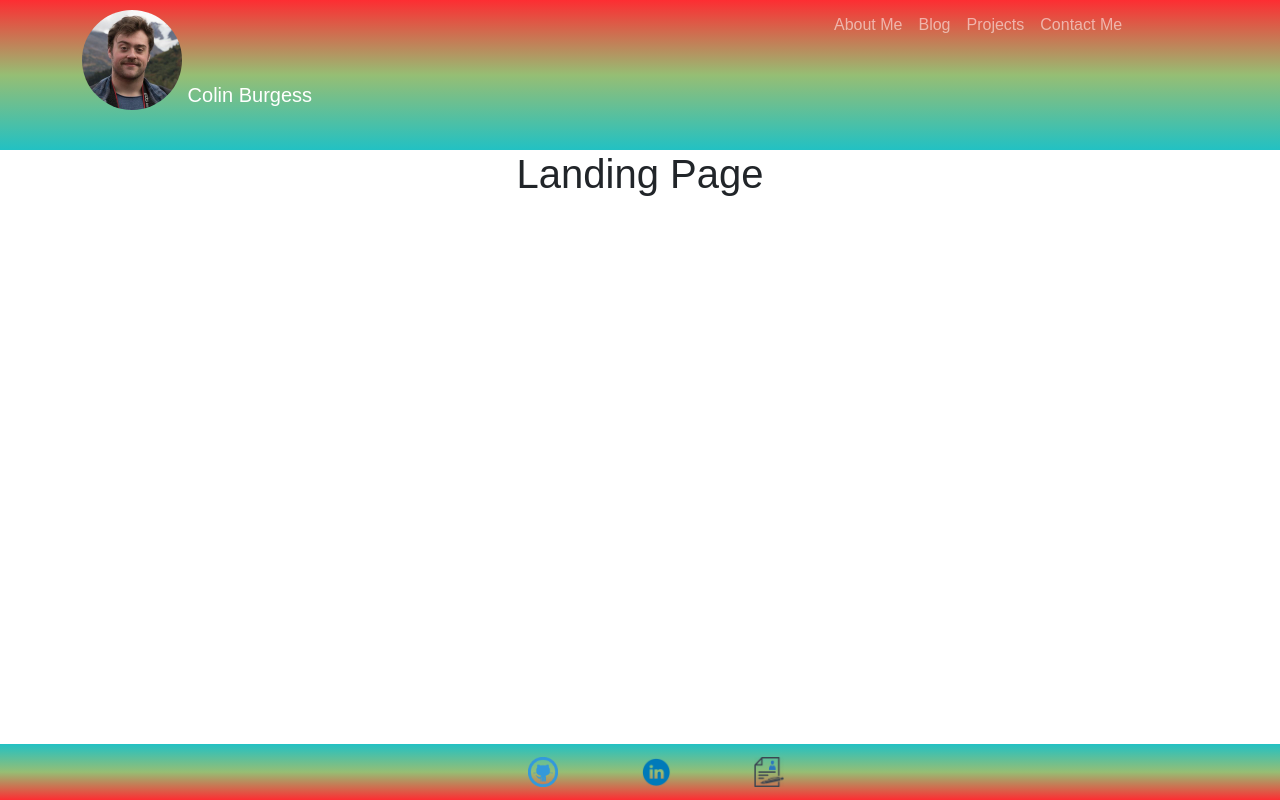
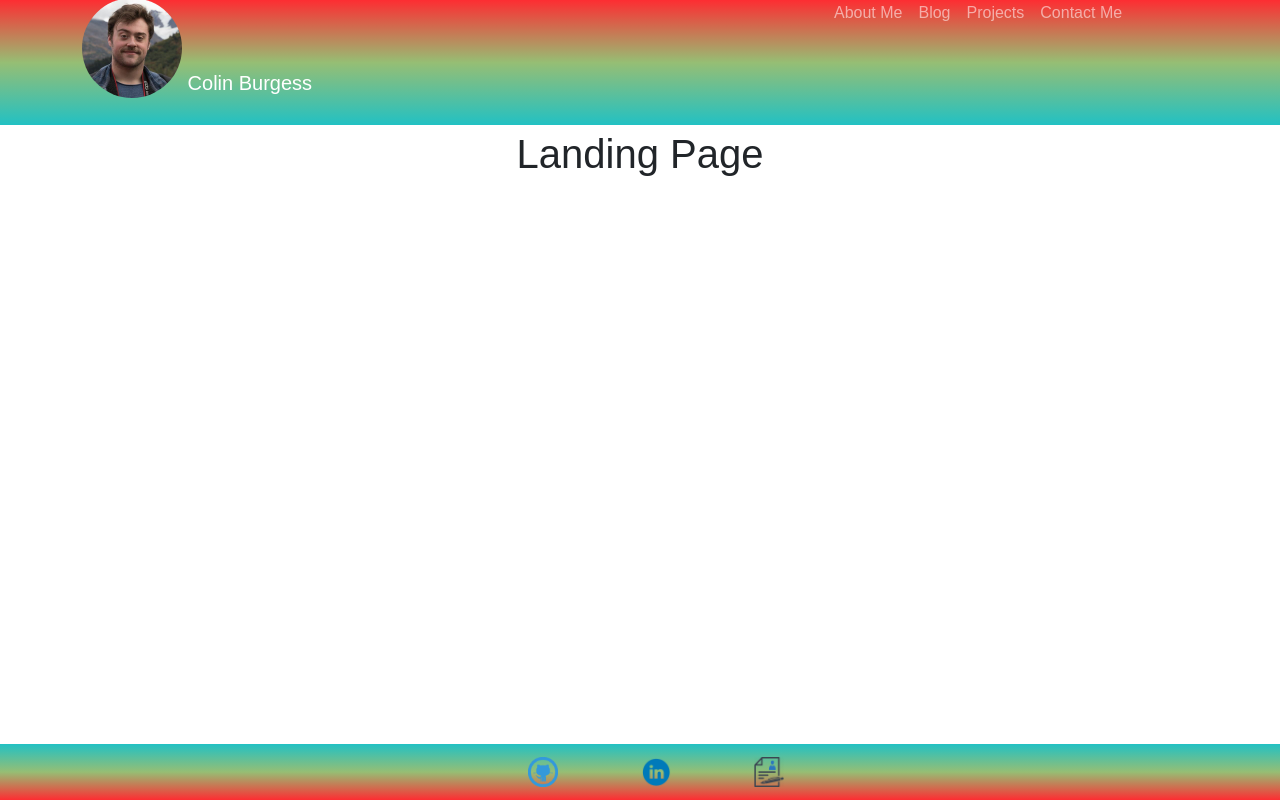
Before and after one commit to C0C0Barbet/portfolio-frontend, a React (Create React App) app: page / in a window 1280 px wide. Built offline with nearby package versions, Linux system fonts and the light colour scheme.

Commit message:
Slight mods

```diff
--- a/src/components/navbar/NewNavBarStyling.css
+++ b/src/components/navbar/NewNavBarStyling.css
@@ -6,7 +6,7 @@
 .navBarMain {
     background: linear-gradient(0deg, rgba(34, 193, 195, 1) 0%,
     rgba(150, 190, 116, 1) 50%, rgba(253, 45, 50, 1) 100%);
-    max-height: 150px;
+    max-height: 125px;
 }
 
 .navBarElements {
@@ -14,5 +14,5 @@
 }
 
 body {
-    padding-top: 150px;
+    padding-top: 130px;
 }
```
Also changed, not shown: src/components/content/content.js (deleted, +0 -8 lines).
